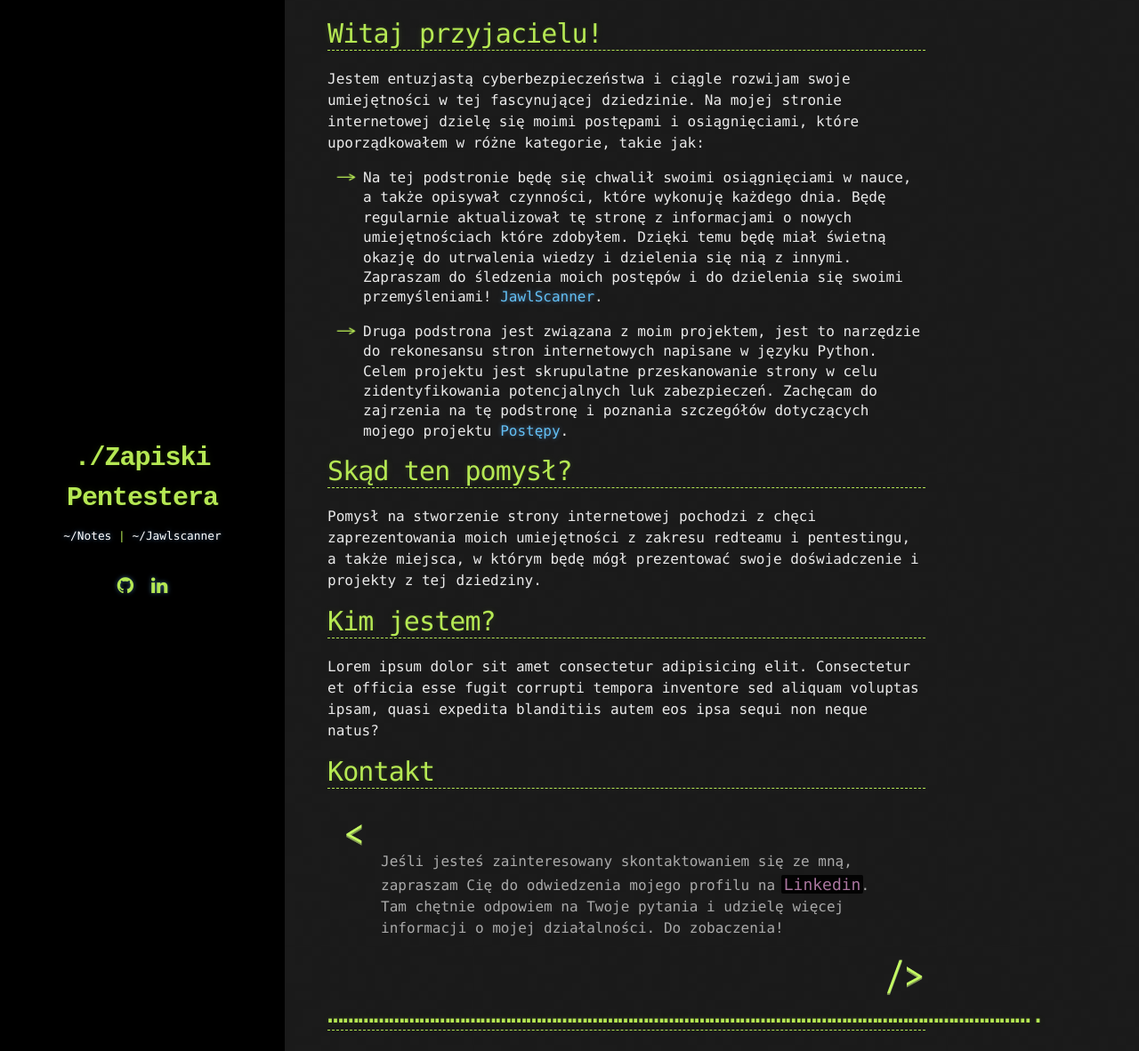
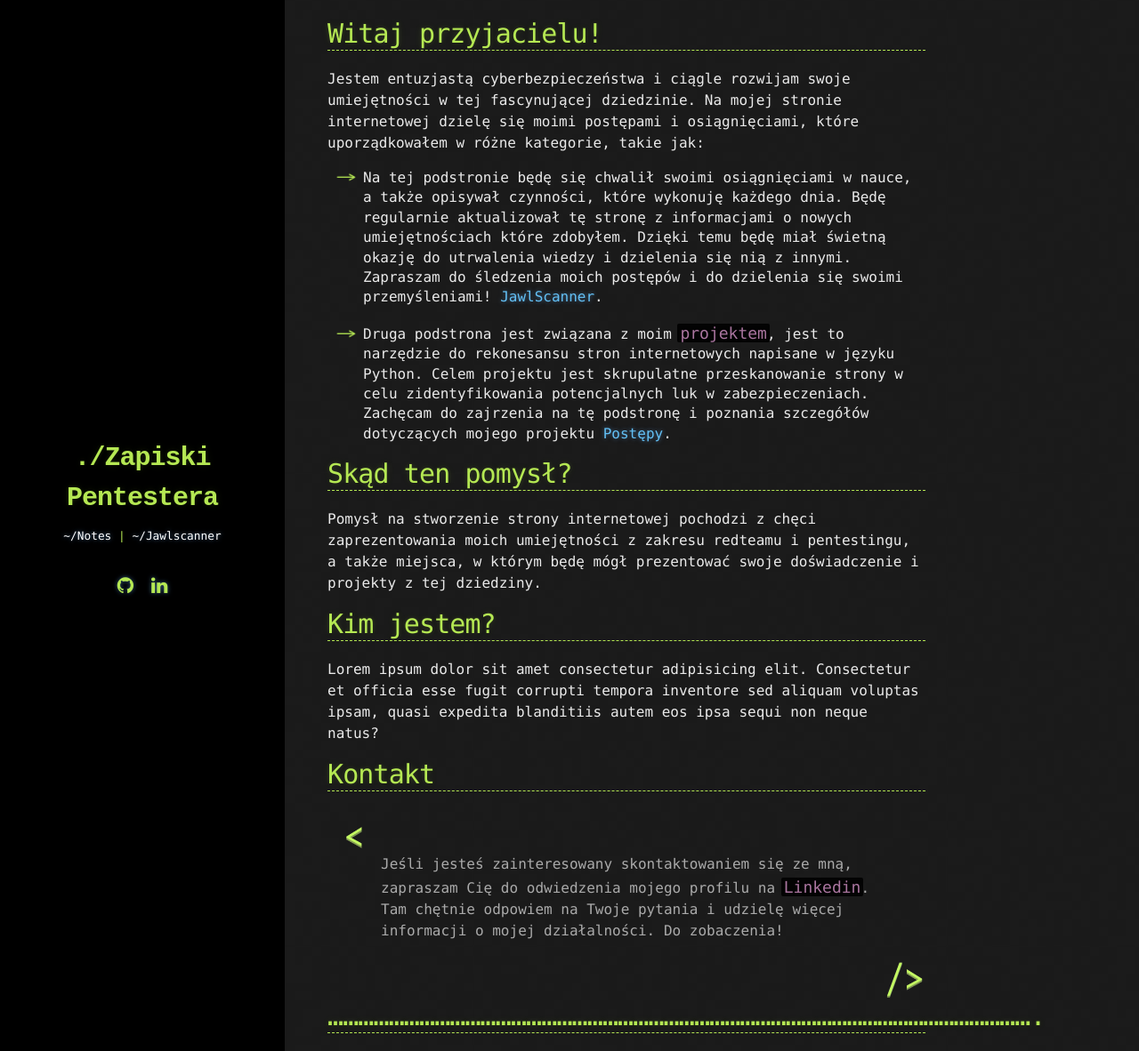
Before and after one commit to Cyberjali/Cyberjali.github.io, a Jekyll site: the page built from _pages/index.md, in a window 1280 px wide and 1182 px high. Shown: the whole window at 89% size. Built offline with Jekyll 4.4.1, drawn with Linux system fonts in a browser that asks for light colours; comment, search, counter and statistics services are not loaded.

Commit message:
Update index.md

```diff
--- a/_pages/index.md
+++ b/_pages/index.md
@@ -9,7 +9,7 @@ Jestem entuzjastą cyberbezpieczeństwa i ciągle rozwijam swoje umiejętności
 * Na tej podstronie będę się chwalił swoimi osiągnięciami w nauce, a także opisywał czynności, które wykonuję każdego dnia. Będę regularnie aktualizował tę stronę z informacjami o nowych umiejętnościach które zdobyłem. Dzięki temu będę miał świetną okazję do utrwalenia wiedzy i dzielenia się nią z innymi. Zapraszam do śledzenia moich postępów i do dzielenia się swoimi przemyśleniami!
 [JawlScanner](./jawlscanner.html).
 
-*   Druga podstrona jest związana z moim projektem, jest to narzędzie do rekonesansu stron internetowych napisane w języku Python. Celem projektu jest skrupulatne przeskanowanie strony w celu zidentyfikowania potencjalnych luk zabezpieczeń. Zachęcam do zajrzenia na tę podstronę i poznania szczegółów dotyczących mojego projektu
+*   Druga podstrona jest związana z moim `projektem`, jest to narzędzie do rekonesansu stron internetowych napisane w języku Python. Celem projektu jest skrupulatne przeskanowanie strony w celu zidentyfikowania potencjalnych luk  w zabezpieczeniach. Zachęcam do zajrzenia na tę podstronę i poznania szczegółów dotyczących mojego projektu
 [Postępy](./notes.html).
 
 # Skąd ten pomysł?
```
